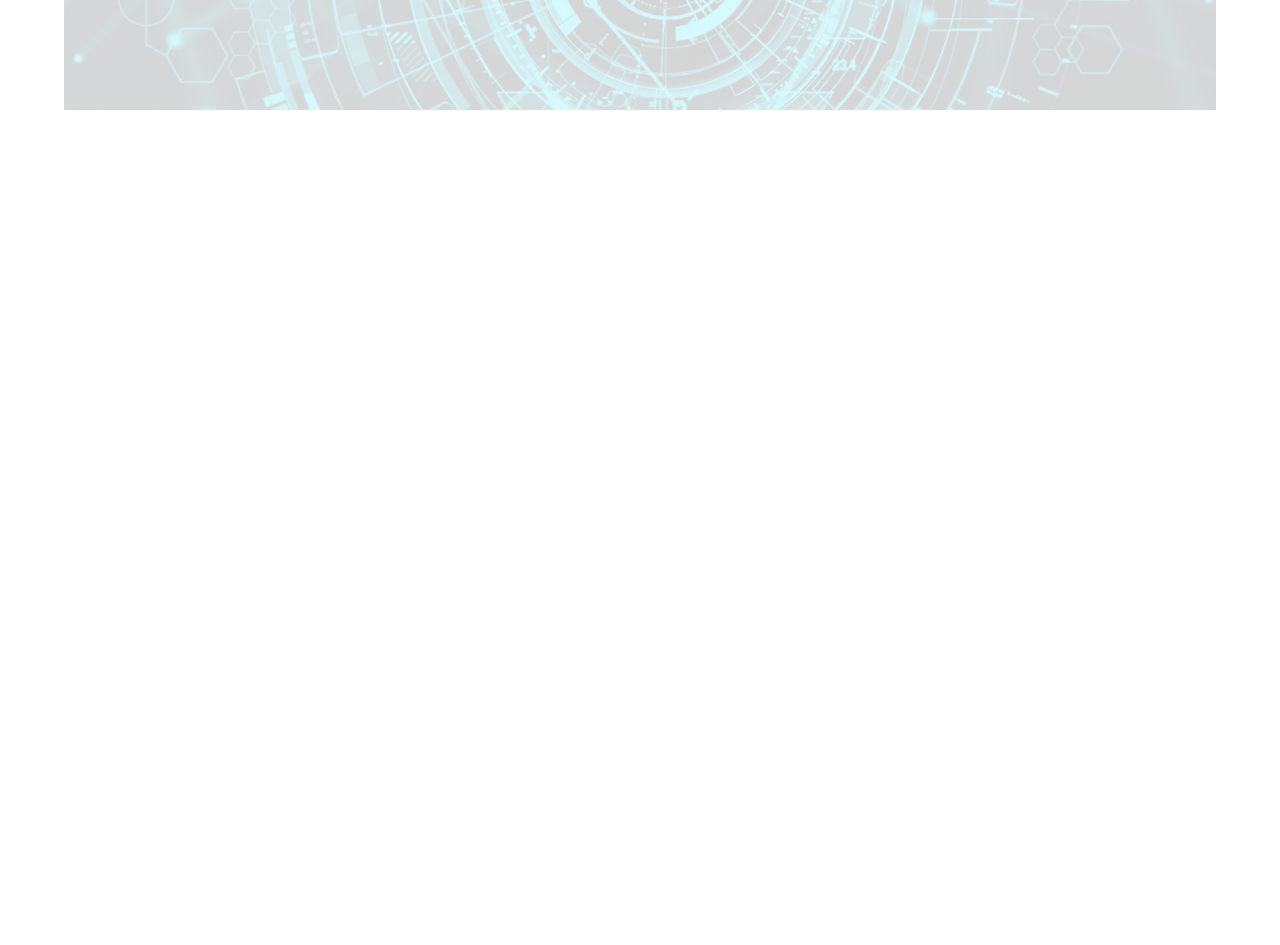
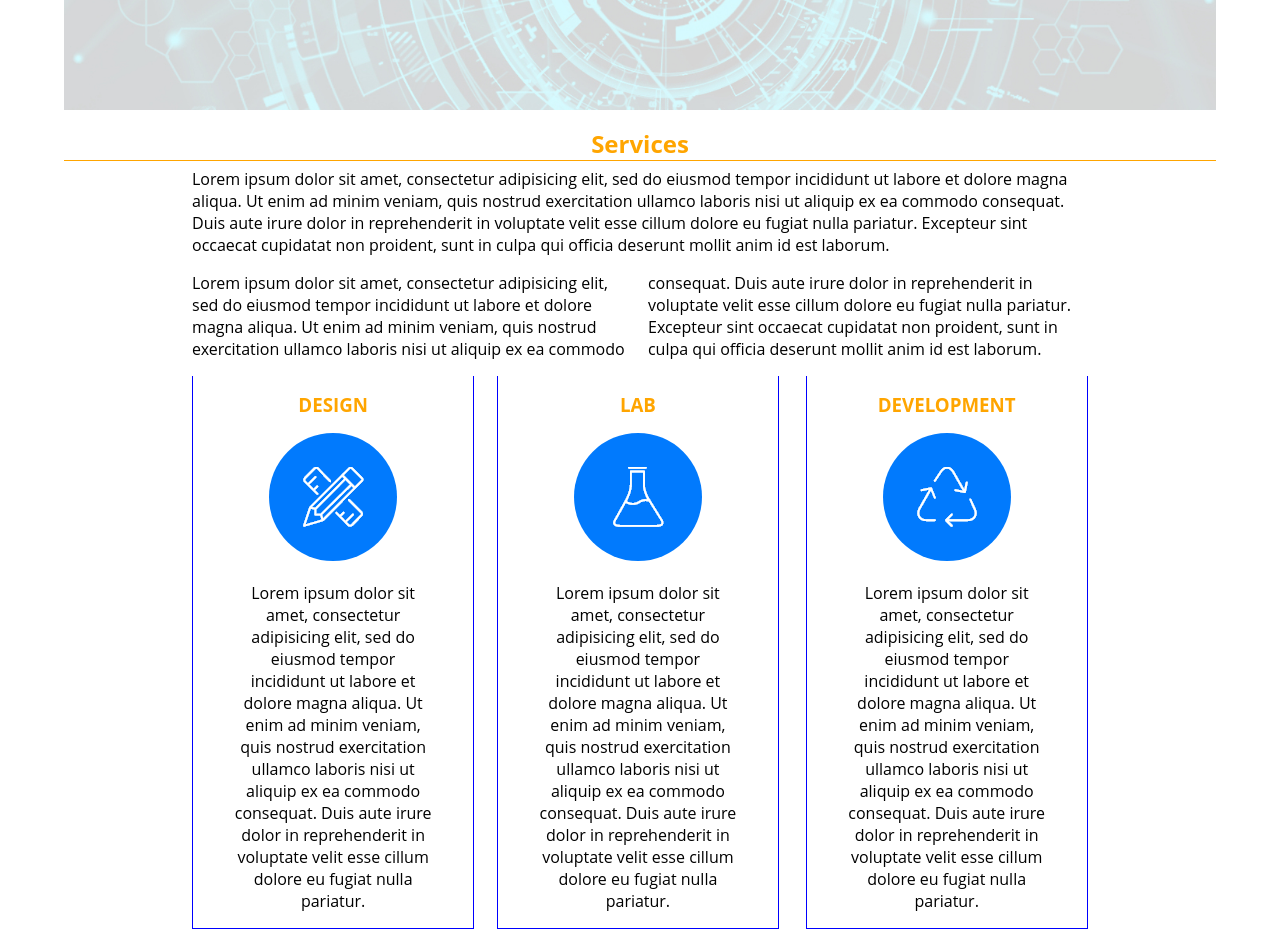
Before and after one commit to brusmir/git_practice, a plain HTML site: page index.html in a window 1280 px wide. Shown: the part 340-1285 px from the top of the page. Before the commit the page ends 800 px from the top, so only its background shows below. Drawn offline with Linux system fonts and the light colour scheme.

Commit message:
Urajdena druga sekcija

```diff
--- a/index.html
+++ b/index.html
@@ -20,5 +20,53 @@
 		<h1>Glavni naslov</h1>
 		<h2>Ovo je fenijalna probna strana! Ako sve uradite kako treba moralo bi ovako da se slozi</h2>
 	</section>
+	<h2>Services</h2>
+	<section class="two">
+		<p>Lorem ipsum dolor sit amet, consectetur adipisicing elit, sed do eiusmod
+		tempor incididunt ut labore et dolore magna aliqua. Ut enim ad minim veniam,
+		quis nostrud exercitation ullamco laboris nisi ut aliquip ex ea commodo
+		consequat. Duis aute irure dolor in reprehenderit in voluptate velit esse
+		cillum dolore eu fugiat nulla pariatur. Excepteur sint occaecat cupidatat non
+		proident, sunt in culpa qui officia deserunt mollit anim id est laborum.</p>
+		<p>Lorem ipsum dolor sit amet, consectetur adipisicing elit, sed do eiusmod
+		tempor incididunt ut labore et dolore magna aliqua. Ut enim ad minim veniam,
+		quis nostrud exercitation ullamco laboris nisi ut aliquip ex ea commodo
+		consequat. Duis aute irure dolor in reprehenderit in voluptate velit esse
+		cillum dolore eu fugiat nulla pariatur. Excepteur sint occaecat cupidatat non
+		proident, sunt in culpa qui officia deserunt mollit anim id est laborum.</p>
+		<figure>
+			<h3>DESIGN</h3>
+			<img src="images/icons/icon1.png">
+			<figcaption>
+			Lorem ipsum dolor sit amet, consectetur adipisicing elit, sed do eiusmod
+			tempor incididunt ut labore et dolore magna aliqua. Ut enim ad minim veniam,
+			quis nostrud exercitation ullamco laboris nisi ut aliquip ex ea commodo
+			consequat. Duis aute irure dolor in reprehenderit in voluptate velit esse
+			cillum dolore eu fugiat nulla pariatur.
+			</figcaption>
+		</figure>
+		<figure>
+			<h3>LAB</h3>
+			<img src="images/icons/icon2.png">
+			<figcaption>
+			Lorem ipsum dolor sit amet, consectetur adipisicing elit, sed do eiusmod
+			tempor incididunt ut labore et dolore magna aliqua. Ut enim ad minim veniam,
+			quis nostrud exercitation ullamco laboris nisi ut aliquip ex ea commodo
+			consequat. Duis aute irure dolor in reprehenderit in voluptate velit esse
+			cillum dolore eu fugiat nulla pariatur.
+			</figcaption>
+		</figure>
+		<figure>
+			<h3>DEVELOPMENT</h3>
+			<img src="images/icons/icon3.png">
+			<figcaption>
+			Lorem ipsum dolor sit amet, consectetur adipisicing elit, sed do eiusmod
+			tempor incididunt ut labore et dolore magna aliqua. Ut enim ad minim veniam,
+			quis nostrud exercitation ullamco laboris nisi ut aliquip ex ea commodo
+			consequat. Duis aute irure dolor in reprehenderit in voluptate velit esse
+			cillum dolore eu fugiat nulla pariatur.
+			</figcaption>
+		</figure>
+	</section>
 </body>
 </html>
--- a/scss/style.scss
+++ b/scss/style.scss
@@ -59,3 +59,49 @@ section.one {
 		color: grey;
 	}
 }
+
+h2 {
+	text-align: center;
+	color: orange;
+	border-bottom: 1px solid orange;
+	width: 90%;
+	margin: .7em auto .3em;
+}
+
+section.two {
+	width: 70%;
+	margin: 0 auto 1em;
+
+	p {
+		margin-bottom: 1em;
+	}
+
+	p:nth-of-type(2) {
+		column-count: 2;
+	}
+
+	figure {
+		display: inline-block;
+		width: 31.5%;
+		margin-right: -4px;
+		border: 1px solid blue;
+		border-top: none;
+		padding: 1em 2.5em;
+		text-align: center;
+
+		h3 {
+			color: orange;
+		}
+
+		img {
+			margin: 1em 0;
+			display: inline-block;
+			border-radius: 50%;
+		}
+
+	}
+
+	figure:nth-of-type(2) {
+		margin: 0 2.5%;
+	}
+}
```
Also changed, not shown: css/style.css.
